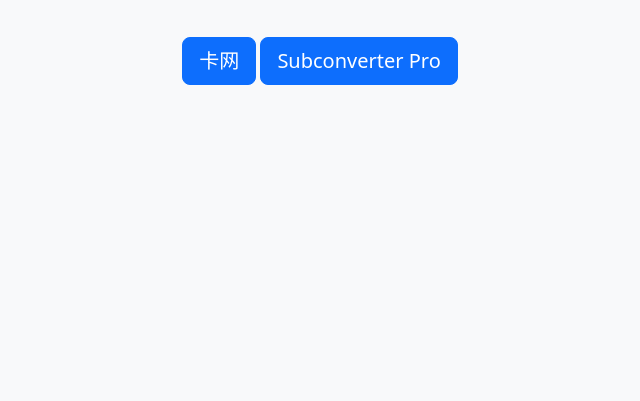
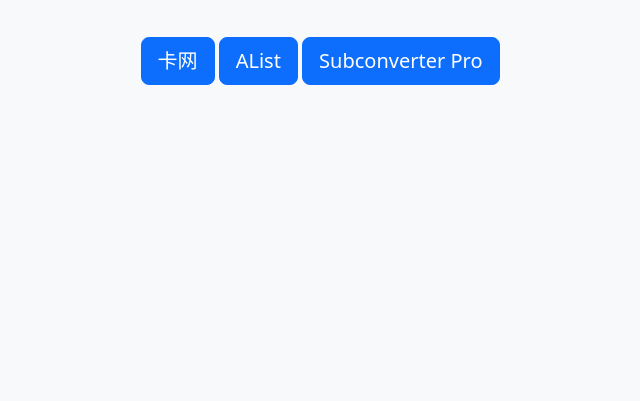
Before and after one commit to ItsFimall/itsfimall.github.io, a plain HTML site: page index.html in a window 1280 px wide. Shown: the part 399-800 px from the top of the page, without its empty margins (320-960 px from the left). Drawn offline with nearby package versions, Linux system fonts and the light colour scheme.

Commit message:
Update index.html

```diff
--- a/index.html
+++ b/index.html
@@ -22,6 +22,7 @@
         <h1>Redirect | 重定向</h1>
         <p>请选择你要去的页面:</p>
         <a href="http://103.82.52.139:8000" class="btn btn-primary btn-lg mt-4" role="button" target="_blank">卡网</a>
+        <a href="http://103.82.52.139:5244" class="btn btn-primary btn-lg mt-4" role="button" target="_blank">AList</a>
         <a href="http://103.82.52.139:88" class="btn btn-primary btn-lg mt-4" role="button" target="_blank">Subconverter Pro</a>
     </div>
 
```
